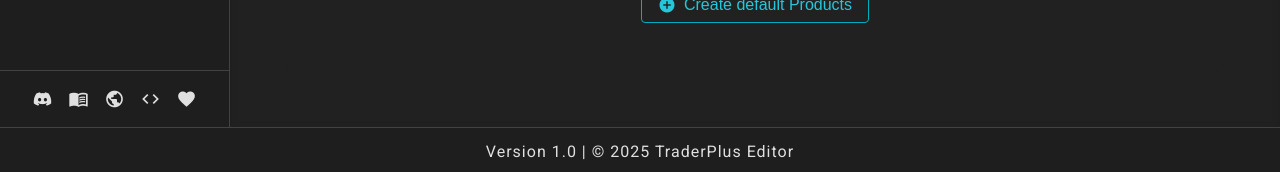
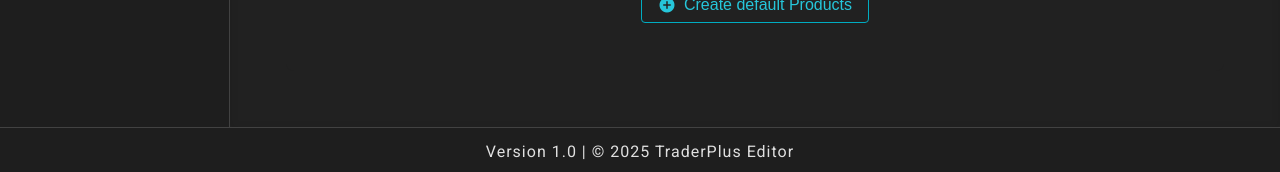
Before and after one commit to TheDmitri/traderpluseditor, an Angular app: page /products in a window 1280 px wide. Shown: the part 625-797 px from the top of the page. Built offline with nearby package versions, Linux system fonts and the light colour scheme.

Commit message:
refactor(navigation): remove unused sidenav footer links for cleaner UI

```diff
--- a/src/app/shared/components/navigation/navigation.component.html
+++ b/src/app/shared/components/navigation/navigation.component.html
@@ -34,60 +34,8 @@
         </div>
 
         @if (isExpanded()) {
-        <div class="sidenav-footer">
-          <div class="external-links">
-            <!-- To-Do: Add Discord-Link -->
-            <button
-              class="custom-icon-btn icon-btn-light icon-btn-sm"
-              href="https://discord.gg/yourlink"
-              target="_blank"
-              [matTooltip]="'Discord'"
-              matTooltipPosition="above"
-            >
-              <mat-icon>discord</mat-icon>
-            </button>
-            <!-- To-Do: Add Wiki-Link -->
-            <button
-              class="custom-icon-btn icon-btn-light icon-btn-sm"
-              href="https://wiki.yoursite.com"
-              target="_blank"
-              [matTooltip]="'Documentation'"
-              matTooltipPosition="above"
-            >
-              <mat-icon>menu_book</mat-icon>
-            </button>
-            <!-- To-Do: Add Website-Link -->
-            <button
-              class="custom-icon-btn icon-btn-light icon-btn-sm"
-              href="https://yourwebsite.com"
-              target="_blank"
-              [matTooltip]="'Website'"
-              matTooltipPosition="above"
-            >
-              <mat-icon>public</mat-icon>
-            </button>
-            <!-- To-Do: Add Github-Link -->
-            <button
-              class="custom-icon-btn icon-btn-light icon-btn-sm"
-              href="https://github.com/youraccount/repo"
-              target="_blank"
-              [matTooltip]="'GitHub'"
-              matTooltipPosition="above"
-            >
-              <mat-icon>code</mat-icon>
-            </button>
-            <!-- To-Do: Add Donation-Link -->
-            <button
-              class="custom-icon-btn icon-btn-light icon-btn-sm"
-              href="https://donate.yoursite.com"
-              target="_blank"
-              [matTooltip]="'Support'"
-              matTooltipPosition="above"
-            >
-              <mat-icon>favorite</mat-icon>
-            </button>
-          </div>
-        </div>
+        <!-- <div class="sidenav-footer">
+        </div> -->
         }
       </div>
     </mat-sidenav>
```
